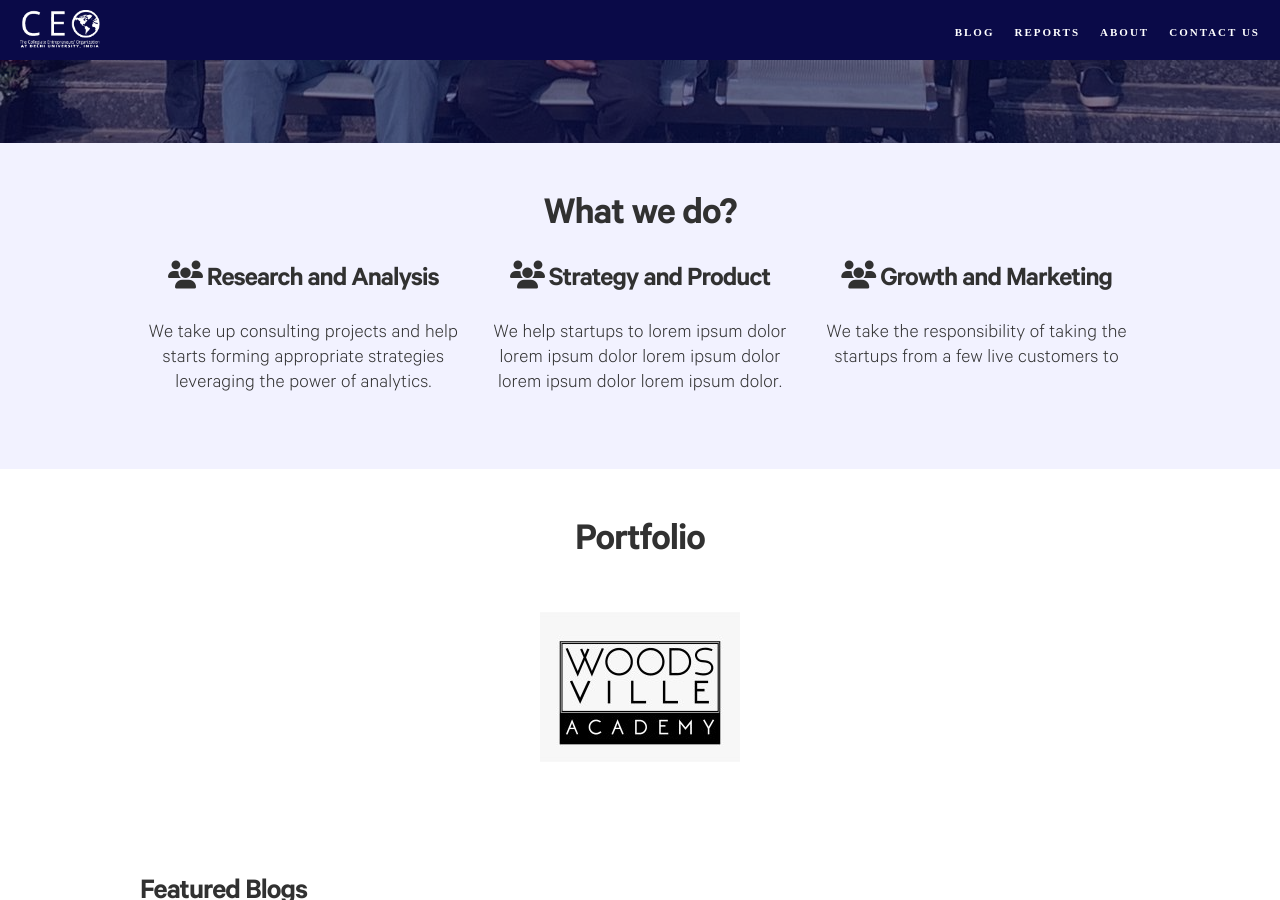
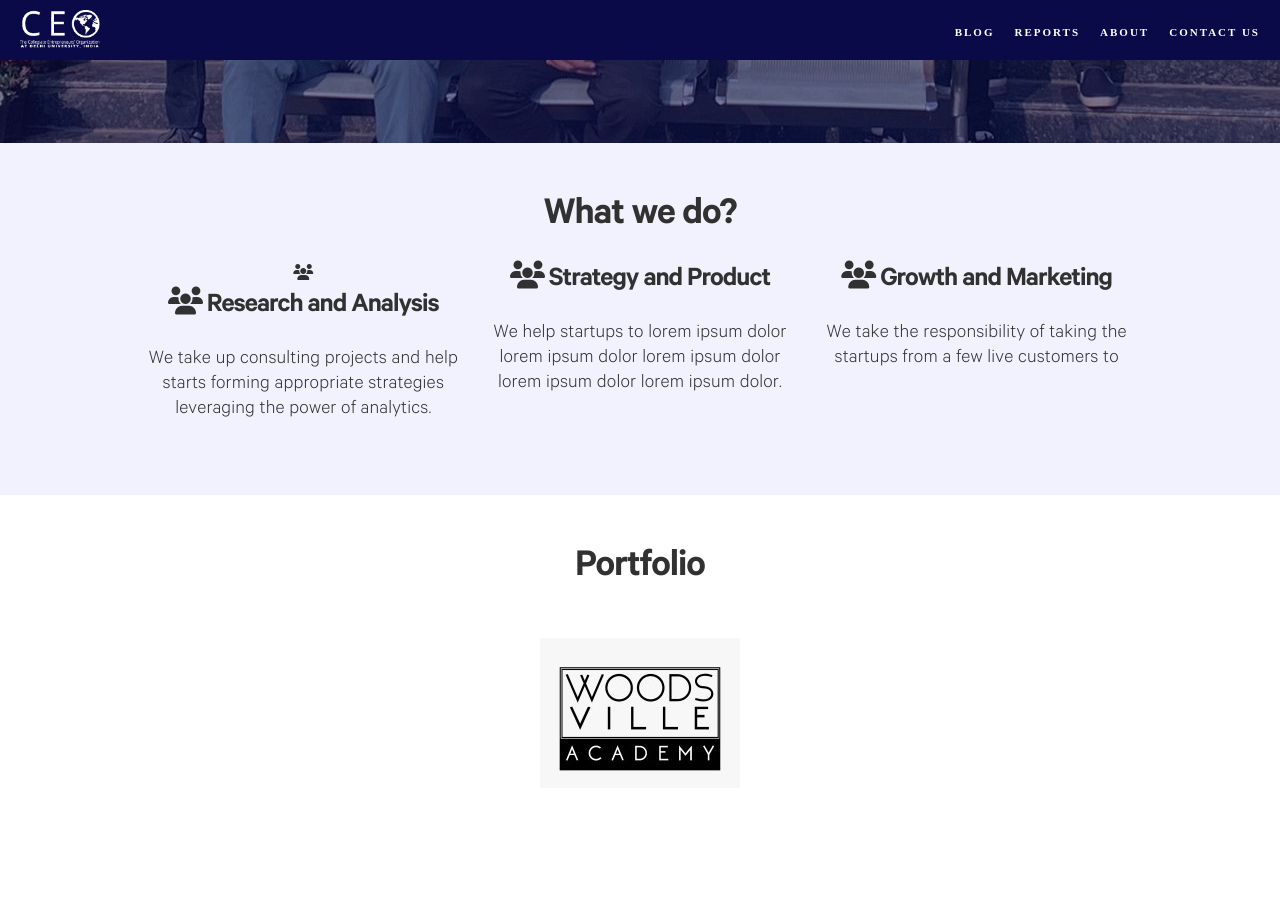
Before and after one commit to shivanshmehendiratta/ceodu.github.io, a Jekyll site: the page built from index.md, in a window 1280 px wide and 900 px high, scrolled down 757 px. Built offline with Jekyll 4.4.1, drawn with Linux system fonts in a browser that asks for light colours; nearby versions of some CDN libraries; some web fonts are replaced.

Commit message:
Update index.md

```diff
--- a/index.md
+++ b/index.md
@@ -16,7 +16,7 @@ videos: true
 <div class="row first-xs between-sm">
     <div class="col-xs-12 col-sm-4" markdown="1" style="text-align:center">
 
-
+<div><i class="fas fa-users"></i></div>
 ### <i class="fas fa-users"></i> Research and Analysis
 We take up consulting projects and help starts forming appropriate strategies leveraging the power of analytics.
 
```
